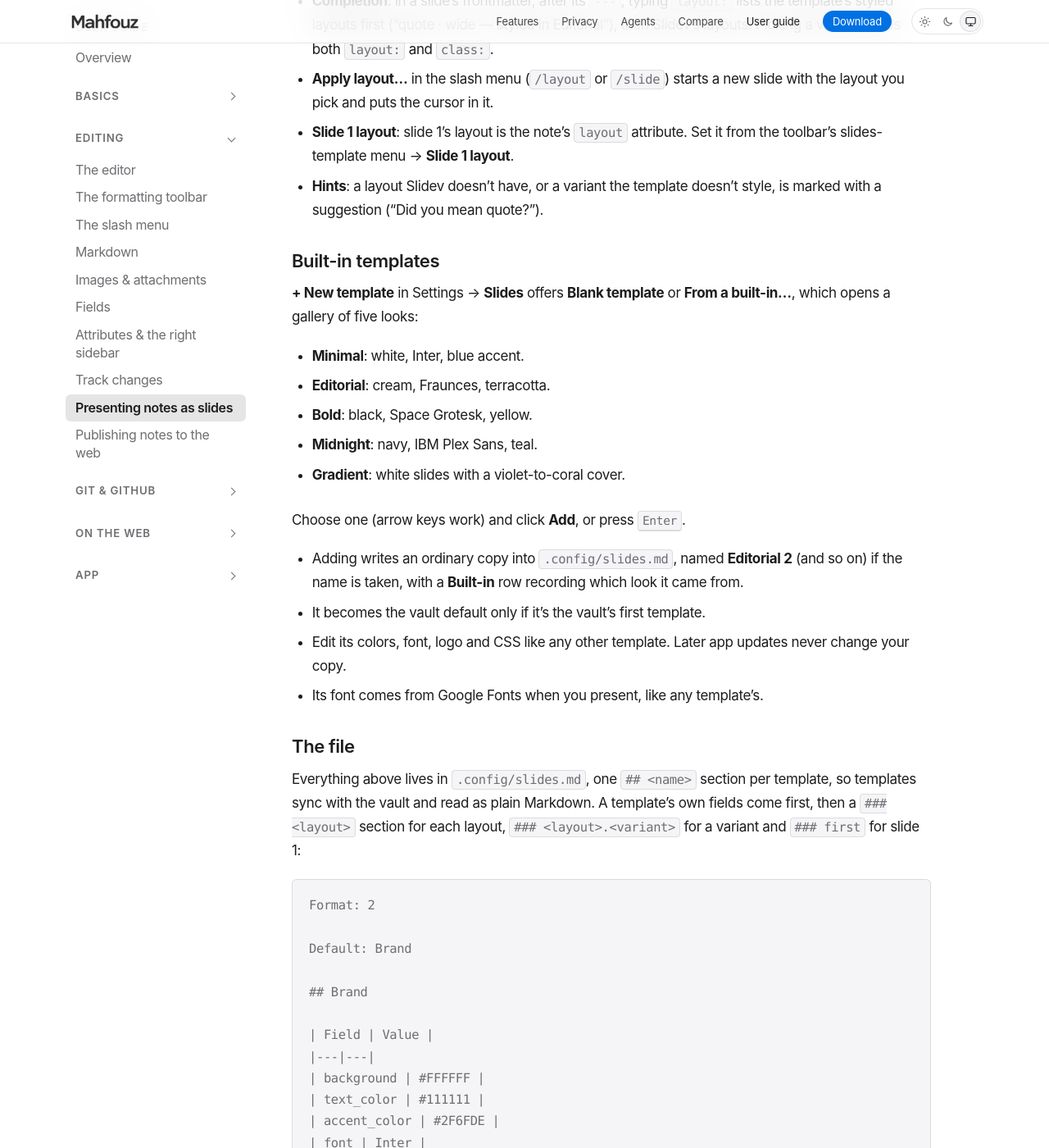
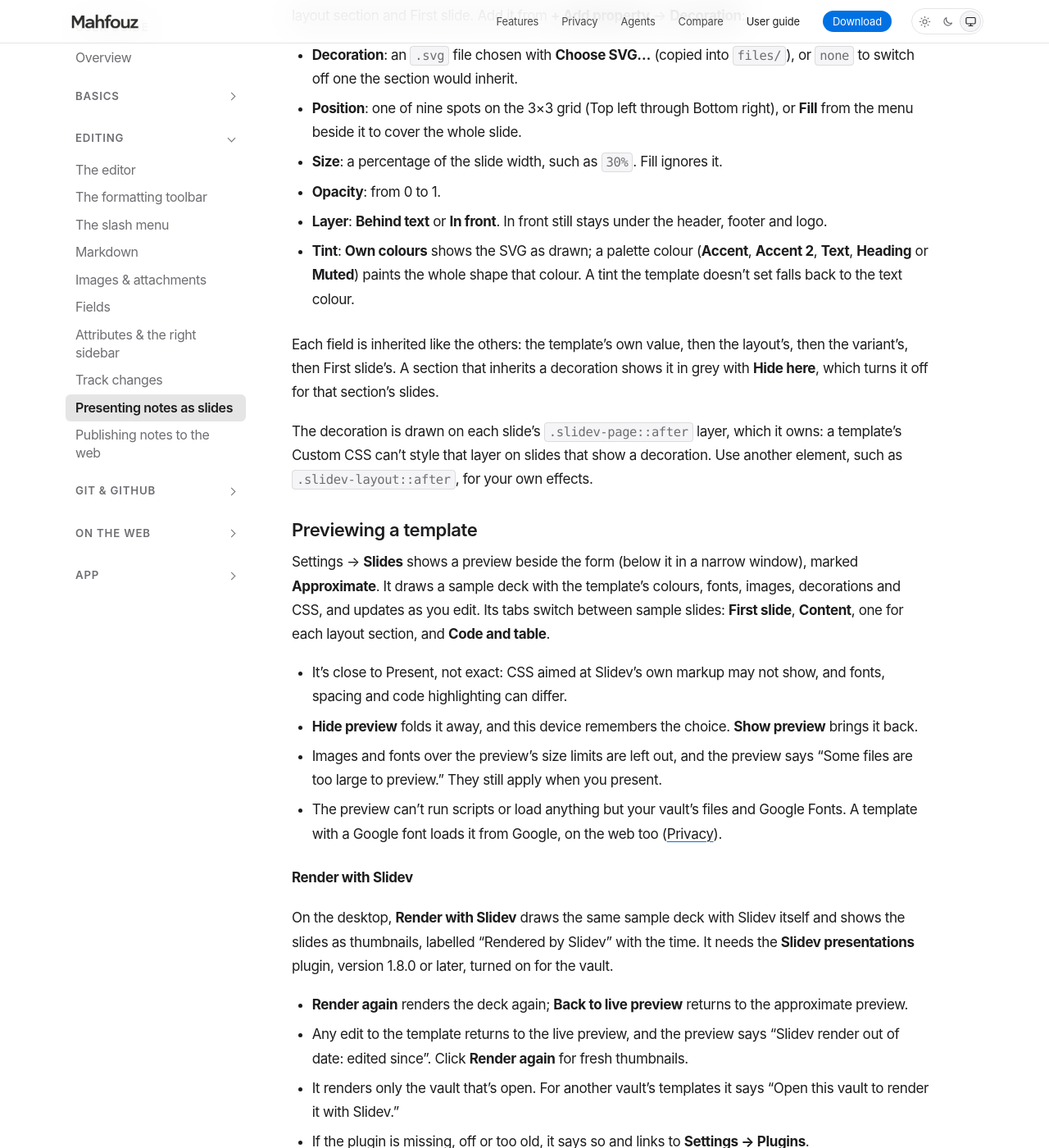
Before and after one commit to mahfouz-app/docs, a Jekyll site: the page built from guide/slides.md, in a window 1280 px wide and 1400 px high, scrolled down 2676 px. Shown: the whole window at 82% size. Built offline with Jekyll 4.4.1, drawn with Linux system fonts in a browser that asks for light colours; some of the changed text lies outside the part shown.

Commit message:
Slides: decorations, the template preview and Render with Slidev
Co-Authored-By: Claude Opus 5.5 <noreply@anthropic.com>

```diff
--- a/guide/slides.md
+++ b/guide/slides.md
@@ -69,6 +69,8 @@ Settings → **Slides** shows only the fields a template sets, each with a
   A font is a [Google Fonts](https://fonts.google.com) family name such as
   `Inter`, or a `.woff2` file chosen with **Choose file**.
 - **Logo**: an image and where it sits.
+- **Decoration**: an SVG shape drawn on the slides
+  ([Decorations](#decorations) below).
 
 A value the app can't use is marked **Not applied** and left as you
 wrote it. Images and fonts are copied into the vault's `files/` directory,
@@ -100,6 +102,74 @@ description) and optionally type a variant. `dark` and `light` are
 reserved and can't be used as variants. Each section shows how many fields
 it overrides; open it to edit them, see the inherited values in grey, add
 its own Custom CSS, or **Remove section**. Emptying a section keeps it.
+
+### Decorations
+
+A decoration is one SVG shape, such as a wave, a corner or a mark, that a
+template places on its slides without any CSS. The template itself can
+have one, shown on every slide, and so can each layout section and First
+slide. Add it from **+ Add property** → **Decoration**:
+
+- **Decoration**: an `.svg` file chosen with **Choose SVG…** (copied into
+  `files/`), or `none` to switch off one the section would inherit.
+- **Position**: one of nine spots on the 3×3 grid (Top left through Bottom
+  right), or **Fill** from the menu beside it to cover the whole slide.
+- **Size**: a percentage of the slide width, such as `30%`. Fill ignores it.
+- **Opacity**: from 0 to 1.
+- **Layer**: **Behind text** or **In front**. In front still stays under the
+  header, footer and logo.
+- **Tint**: **Own colours** shows the SVG as drawn; a palette colour
+  (**Accent**, **Accent 2**, **Text**, **Heading** or **Muted**) paints the
+  whole shape that colour. A tint the template doesn't set falls back to the
+  text colour.
+
+Each field is inherited like the others: the template's own value, then
+the layout's, then the variant's, then First slide's. A section that
+inherits a decoration shows it in grey with **Hide here**, which turns it
+off for that section's slides.
+
+The decoration is drawn on each slide's `.slidev-page::after` layer, which
+it owns: a template's Custom CSS can't style that layer on slides that
+show a decoration. Use another element, such as `.slidev-layout::after`,
+for your own effects.
+
+### Previewing a template
+
+Settings → **Slides** shows a preview beside the form (below it in a
+narrow window), marked **Approximate**. It draws a sample deck with the
+template's colours, fonts, images, decorations and CSS, and updates as you
+edit. Its tabs switch between sample slides: **First slide**, **Content**,
+one for each layout section, and **Code and table**.
+
+- It's close to Present, not exact: CSS aimed at Slidev's own markup may
+  not show, and fonts, spacing and code highlighting can differ.
+- **Hide preview** folds it away, and this device remembers the choice.
+  **Show preview** brings it back.
+- Images and fonts over the preview's size limits are left out, and the
+  preview says "Some files are too large to preview." They still apply
+  when you present.
+- The preview can't run scripts or load anything but your vault's files
+  and Google Fonts. A template with a Google font loads it from Google, on
+  the web too ([Privacy](/privacy/#google-fonts-in-slides-templates)).
+
+#### Render with Slidev
+
+On the desktop, **Render with Slidev** draws the same sample deck with
+Slidev itself and shows the slides as thumbnails, labelled "Rendered by
+Slidev" with the time. It needs the **Slidev presentations** plugin, version
+1.8.0 or later, turned on for the vault.
+
+- **Render again** renders the deck again; **Back to live preview** returns
+  to the approximate preview.
+- Any edit to the template returns to the live preview, and the preview
+  says "Slidev render out of date: edited since". Click **Render again** for
+  fresh thumbnails.
+- It renders only the vault that's open. For another vault's templates it
+  says "Open this vault to render it with Slidev."
+- If the plugin is missing, off or too old, it says so and links to
+  **Settings → Plugins**.
+- On the web there's no button: the preview says "Exact rendering needs
+  the desktop app."
 
 ### Layouts in the editor
 
```
